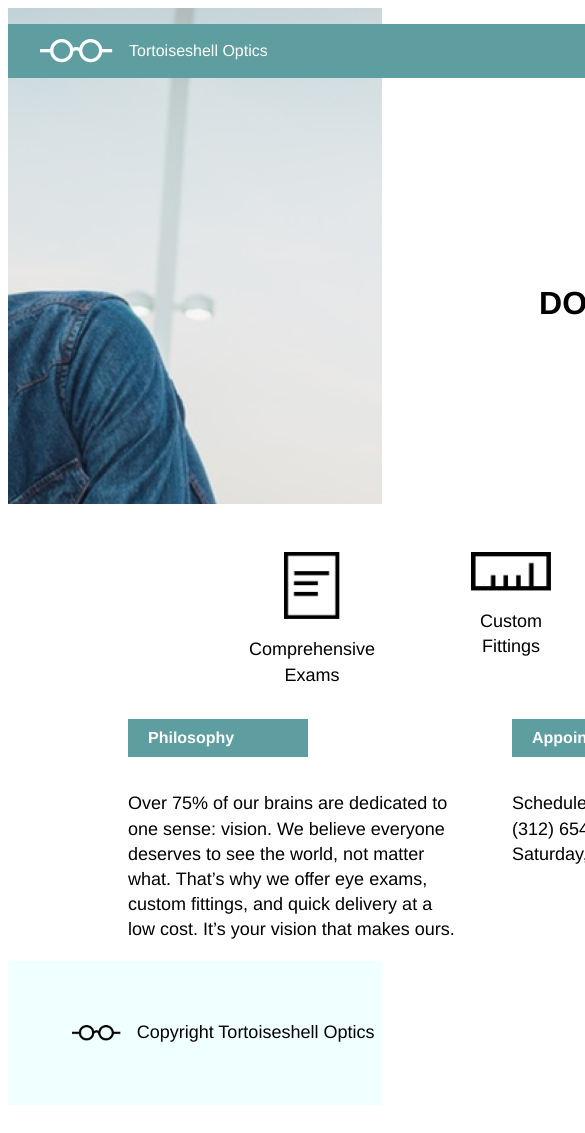
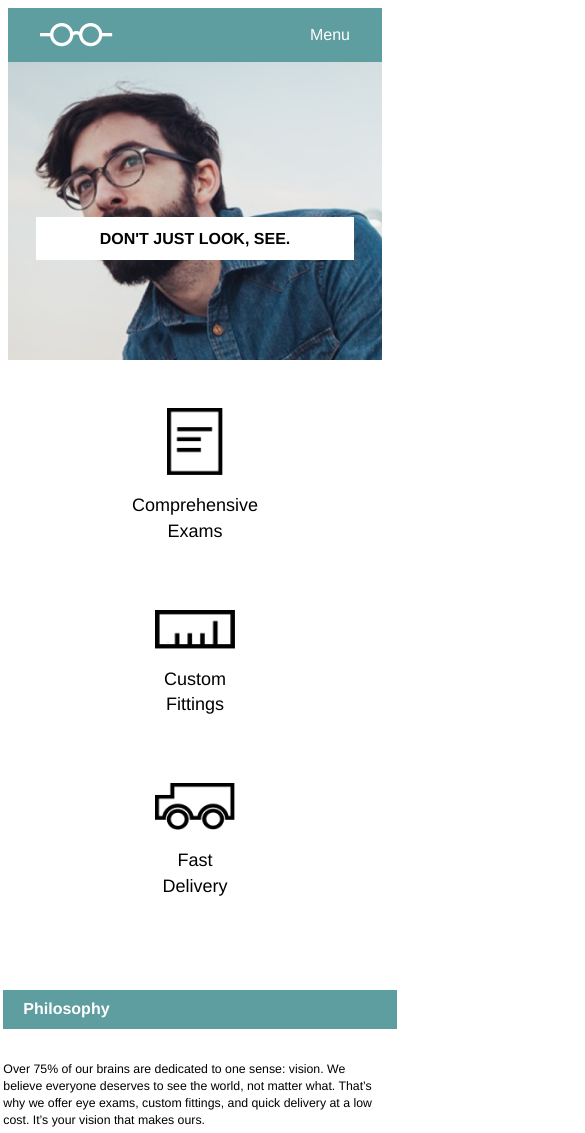
Before and after one commit to SyhnSeer/TortOptics, a plain HTML site: page index.html in a window 390 px wide. Shown: the top 1133 px of the page, 585 px wide, since content can reach past the window. Drawn offline with Linux system fonts and the light colour scheme.

Commit message:
completed

```diff
--- a/index.html
+++ b/index.html
@@ -18,6 +18,9 @@
             <p>Products</p>
             <p>Contact</p>
           </nav>
+          <div class="phone-nav">
+            <p>Menu</p>
+          </div>
         </div>
         <div class="motto">
           <h1>DON'T JUST LOOK, SEE.</h1>
--- a/resources/css/style.css
+++ b/resources/css/style.css
@@ -38,6 +38,10 @@ header {
 nav {
   display: flex;
   align-items: center;
+}
+
+.phone-nav {
+  display: none;
 }
 
 .head img {
@@ -158,3 +162,97 @@ footer .container {
   display: flex;
   align-items: center;
 }
+
+@media only screen and (max-width: 1024px) {
+  .container {
+    width: 100%;
+  }
+  header {
+    height: 22rem;
+    padding-top: 0;
+  }
+  .motto {
+  margin-top: 5rem;
+  margin-right: 2rem;
+  }
+  .motto h1 {
+    font-size: 1.3rem;
+    padding: 0.75rem 4rem;
+  }
+}
+
+@media only screen and (max-width: 480px) {
+  header {
+    background-position: 20%;
+  }
+  .head p {
+    display: none;
+  }
+  nav {
+    display: none;
+  }
+  .phone-nav {
+    display: flex;
+    align-items: center;
+  }
+  .phone-nav p {
+    display: flex;
+    align-items: center;
+    font-size: 1rem;
+    magin-top: 1rem;
+    margin-bottom: 1rem;
+    margin-right: 2rem;
+    color: white;
+  }
+  .motto {
+    justify-content: center;
+    margin-top: 9rem;
+    margin-right: 0;
+    margin-left: 0;
+  }
+  .motto h1 {
+    font-size: 1rem;
+    padding-top: 1rem:
+    padding-bottom: 1rem;
+  }
+  .services {
+    flex-direction: column;
+  }
+  .exams {
+    margin: auto;
+  }
+  .delivery {
+    margin-top: 1.54rem;
+    margin-bottom: 3.77rem;
+    margin-right: auto;
+    margin-left: auto;
+  }
+  .info {
+    flex-direction: column;
+    align-items: center;
+  }
+  .info .column {
+    width: 100%;
+  }
+  .info h2 {
+    width: 100%;
+  }
+  .info p {
+    font-size: 0.77rem;
+    margin-top: 1rem;
+    margin-bottom: 4rem;
+  }
+  footer {
+    display: flex;
+    justify-content: center;
+  }
+  footer img {
+    padding-left: 0;
+    padding-right: 0;
+    margin-left: auto;
+    margin-right: auto;
+  }
+  footer p {
+    display: none;
+  }
+}
```
